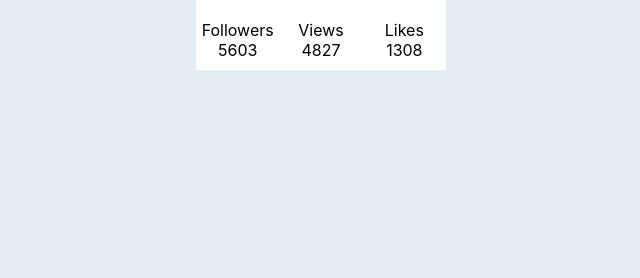
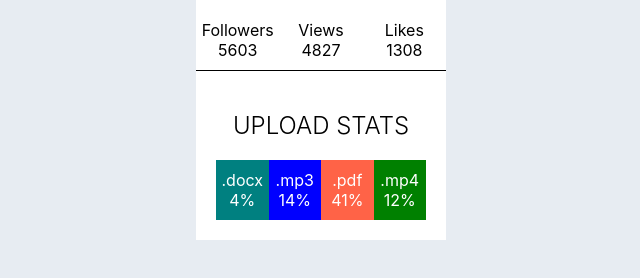
Before and after one commit to Saref111/goit-react-woolf-hw-01-components, a React (Create React App) app: page / in a window 1280 px wide. Shown: the part 264-542 px from the top of the page, without its empty margins (319-959 px from the left). Built offline with nearby package versions, Linux system fonts and the light colour scheme.

Commit message:
added Statistics component

```diff
--- a/src/components/App.jsx
+++ b/src/components/App.jsx
@@ -1,11 +1,16 @@
 import { Profile } from "./Profile/Profile";
+import { Statistics } from "./Statistics/Statisctis";
 
 import user from '../data/user.json';
+import stats from '../data/stats.json';
 
 import './App.scss';
 
 export const App = () => {
   return (
-    <Profile {...user}/>
-  );
+    <>
+      <Profile {...user}/>
+      <Statistics title="Upload stats" stats={stats} />
+    </>
+  )
 };
--- /dev/null
+++ b/src/components/Statistics/Statisctis.jsx
@@ -0,0 +1,20 @@
+import css from './Statistics.module.scss';
+
+export const Statistics = ({title, stats}) => {
+  return (
+    <section className={css.statistics}>
+      {title && <h2 className={css.title}>{title}</h2>}
+
+      {stats?.length && (
+        <ul className={css.statList}>
+          {stats.map(({ id, label, percentage }) => (
+            <li key={id} className={css.item}>
+              <span className={css.label}>{label}</span>
+              <span className={css.percentage}>{percentage}%</span>
+            </li>
+          ))}
+        </ul>
+      )}
+    </section>
+  );
+};
--- /dev/null
+++ b/src/components/Statistics/Statistics.module.scss
@@ -0,0 +1,56 @@
+.statistics {
+    background-color: #fff;
+    padding: 20px;
+    display: flex;
+    flex-direction: column;
+    align-items: center;
+    border-top: 1px solid #000;
+}
+
+.title {
+    margin-bottom: 20px;
+    font-size: 24px;
+    font-weight: 300;
+    color: #000;
+    text-transform: uppercase;
+}
+
+.statList {
+    display: flex;
+    justify-content: space-between;
+    margin: 0;
+    padding: 0;
+    list-style: none;
+    width: 100%;
+    background-color: #f3f6f9;
+}
+
+.item {
+    display: flex;
+    flex-direction: column;
+    align-items: center;
+    padding: 10px 0;
+    width: 100%;
+    background-color: #fff;
+
+    &:nth-child(1) {
+        background-color: teal;
+    }
+
+    &:nth-child(2) {
+        background-color: blue;
+    }
+
+    &:nth-child(3) {
+        background-color: tomato;
+    }
+
+    &:nth-child(4) {
+        background-color: green;
+    }
+}
+
+.percentage,
+.label {
+    color: #fff;
+}
--- /dev/null
+++ b/src/data/stats.json
@@ -0,0 +1,18 @@
+[
+    {
+        "label": ".docx",
+        "percentage": 4
+    },
+    {
+        "label": ".mp3",
+        "percentage": 14
+    },
+    {
+        "label": ".pdf",
+        "percentage": 41
+    },
+    {
+        "label": ".mp4",
+        "percentage": 12
+    }
+]
```
